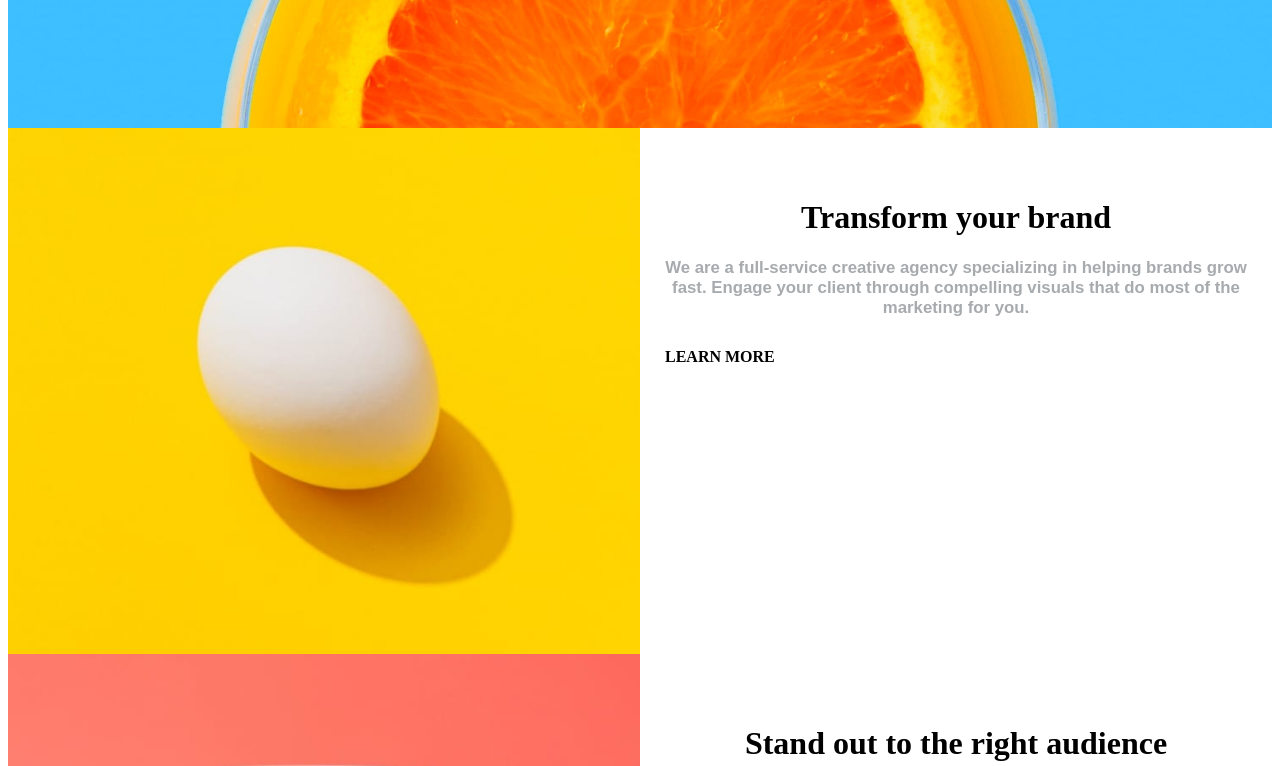
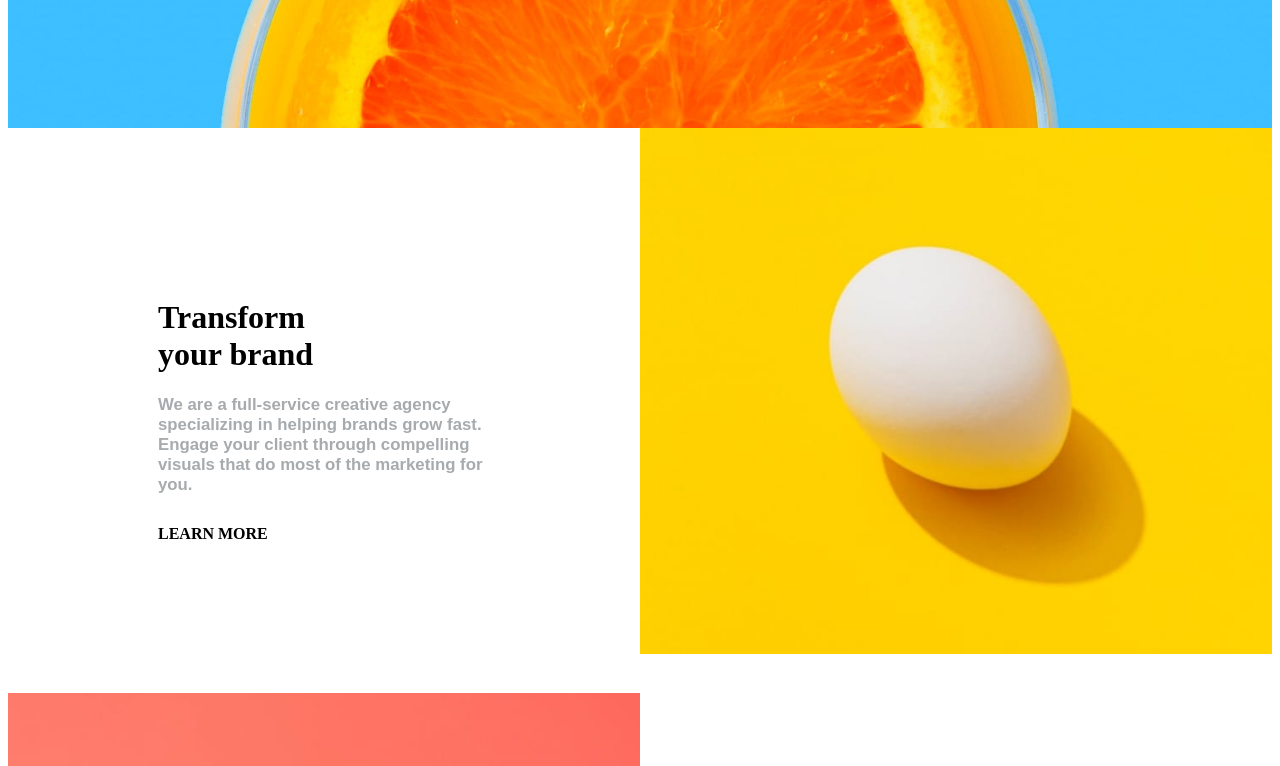
Before and after one commit to csmurillo/frontend-mentor-sunnyside-agency, a Next.js app: page / in a window 1280 px wide. Shown: the part 680-1446 px from the top of the page. Built offline with nearby package versions, Linux system fonts and the light colour scheme.

Commit message:
desktop done

```diff
--- a/components/ClientTestimonials/ClientSection/index.js
+++ b/components/ClientTestimonials/ClientSection/index.js
@@ -27,7 +27,6 @@ const ClientSection = ({client}) =>{
 };
 
 const ClientSectionContainer=styled.div`
-
 `;
 const ClientSectionImageContainer=styled.div`
     padding-top:50px;
--- a/components/ClientTestimonials/index.js
+++ b/components/ClientTestimonials/index.js
@@ -7,18 +7,27 @@ const ClientTestimonials = ({imageDescriptionSectionName,title,content,imgSrc})
     return (
         <ClientTestimonialsContainer>
             <ClientTestimonialsTitle>CLIENT TESTIMONIALS</ClientTestimonialsTitle>
+            <div className='center'>
             {clientData.map((data,i) => <ClientSection client={data} key={i}></ClientSection>)}
+            </div>
         </ClientTestimonialsContainer>
     );
 };
 const ClientTestimonialsContainer=styled.div`
     padding:80px 40px 80px 40px;
+    @media (min-width: 768px){
+        padding:200px;
+        clear:both;
+    }
 `;
 const ClientTestimonialsTitle=styled.h1`
     font-family: 'Fraunces', serif;
     font-size:1.2em;
     letter-spacing:2px;
     text-align:center;
+    @media (min-width: 768px){
+        // display:flex;
+    }
 `;
 
 export default ClientTestimonials;
--- a/components/Footer.js
+++ b/components/Footer.js
@@ -41,6 +41,9 @@ const FooterLink=styled.a`
     text-align:center;
     color:hsl(168,34%,45%);
     font-size:1.2em;
+    @media (min-width: 768px){
+        width:10%;
+    }
 `;
 const FooterSocialsContainer=styled.div`
     width:100%;
--- a/components/ImageDescription.js
+++ b/components/ImageDescription.js
@@ -1,8 +1,8 @@
 import React from 'react';
 import styled from 'styled-components';
-const ImageDescription = ({imageDescriptionSectionName,title,content,imgSrcMobile}) =>{
+const ImageDescription = ({imageDescriptionSectionName,title,content,imgSrcMobile,imgSrcDesktop}) =>{
     return (
-        <ImageDescriptionContainer imageDescriptionSectionName={imageDescriptionSectionName} imgSrcMobile={imgSrcMobile}>
+        <ImageDescriptionContainer imageDescriptionSectionName={imageDescriptionSectionName} imgSrcMobile={imgSrcMobile} imgSrcDesktop={imgSrcDesktop}>
             {/* <ImageDescriptionImg src="/images/mobile/image-graphic-design.jpg"></ImageDescriptionImg> */}
             <ImageDescriptionGroup>
                 <ImageDescriptionTitle>
@@ -28,6 +28,12 @@ align-items:flex-end;
 padding:50px 12px 25px 12px;
 color:${props => props.imageDescriptionSectionName=='graphic-design' ?  'hsl(167, 40%, 24%)' : 'hsl(198, 62%, 26%)'};
 // color:hsl(198, 62%, 26%);
+@media (min-width: 768px){
+    width:50%;
+    padding:0px;
+    float:left;
+    background-image: ${props => props.imgSrcDesktop ? 'url('+props.imgSrcDesktop+')' : 'none'};
+}
 `;
 const ImageDescriptionGroup = styled.div`
 padding:50px 0px 40px 0px;
@@ -44,6 +50,9 @@ font-family: 'Barlow', sans-serif;
 font-weight: 600;
 // color:hsl(198, 62%, 26%);
 padding:0px 5px 0px 5px;
+@media (min-width: 768px){
+    padding:0px 25% 0px 25%;
+}
 `;
 
 // const ImageDescriptionImg=styled.img`
--- a/components/Images.js
+++ b/components/Images.js
@@ -31,6 +31,11 @@ const ImagesContainer=styled.div`
     margin: 0;
     padding: 0;
     border: 0;
+    @media (min-width: 768px){
+        grid-template-columns: 25% 25% 25% 25%;
+        grid-template-areas:
+    "image-1 image-2 image-3 image-4";
+    }
 `;
 const ImageGalleryContainer1 = styled.div`
     grid-area:image-1;
--- a/components/LearnMoreSection.js
+++ b/components/LearnMoreSection.js
@@ -1,6 +1,6 @@
 import React, { useState, useEffect } from 'react';
 import styled from 'styled-components';
-const LearnMoreSection = ({title,content,imgSrcMobile,imgSrcDesktop}) =>{
+const LearnMoreSection = ({id,title,content,imgSrcMobile,imgSrcDesktop}) =>{
 
     const [screenSize,setScreenSize] = useState(null);
     useEffect(()=>{
@@ -11,15 +11,17 @@ const LearnMoreSection = ({title,content,imgSrcMobile,imgSrcDesktop}) =>{
     },[]);
 
     return (
-        <LearnMoreSectionContainer screenSize={screenSize}>
+        <LearnMoreSectionContainer sectionId={id}>
             <LearnMoreImage src={ screenSize > 768 ? imgSrcDesktop : imgSrcMobile}>
             </LearnMoreImage>
-            <LearnMore>
-                <LearnMoreHeader>{title}</LearnMoreHeader>
-                <LearnMoreContent>
-                    {content}
-                </LearnMoreContent>
-                <LearnMoreLink className='center'>LEARN MORE</LearnMoreLink>
+            <LearnMore className={screenSize > 768 ? 'center':'center'}>
+                <div>
+                    <LearnMoreHeader>{title}</LearnMoreHeader>
+                    <LearnMoreContent>
+                        {content}
+                    </LearnMoreContent>
+                    <LearnMoreLink className={screenSize > 768 ? 'center':''}>LEARN MORE</LearnMoreLink>
+                </div>
             </LearnMore>
         </LearnMoreSectionContainer>
     );
@@ -33,8 +35,8 @@ const LearnMoreSectionContainer = styled.div`
     "LearnMore";
     @media (min-width: 768px){
         grid-template-columns: 50%;
-        grid-template-areas:
-        "LearnMoreImage LearnMore";
+        grid-template-areas:${props => props.sectionId == 1 ? `'LearnMore LearnMoreImage'` : `'LearnMoreImage LearnMore'`};
+        // grid-template-areas: "LearnMoreImage LearnMore";
     }
 `;
 const LearnMoreImage = styled.img`
@@ -45,10 +47,18 @@ const LearnMore = styled.div`
     padding:50px 25px 60px 25px;
     grid-area:LearnMore;
     font-family: 'Fraunces', serif;
+    @media (min-width: 768px){
+        padding:150px;
+        background-color:white;
+    }
 `;
 const LearnMoreHeader = styled.h1`
 text-align:center;
 font-weight:900;
+@media (min-width: 768px){
+    text-align:start;
+    padding-right:120px;
+}
 `;
 const LearnMoreContent = styled.div`
 font-family: 'Barlow', sans-serif;
@@ -57,6 +67,9 @@ font-size:1.05em;
 font-weight:600;
 margin-bottom:30px;
 color: hsl(210, 4%, 67%);
+@media (min-width: 768px){
+    text-align:start;
+}
 `;
 const LearnMoreLink = styled.a`
 font-weight:900;
--- a/pages/index.js
+++ b/pages/index.js
@@ -8,8 +8,8 @@ import Footer from '../components/Footer';
 export default () => (
   <div>
     <MainSection></MainSection>
-    <LearnMoreSection imgSrcMobile="/images/mobile/image-transform.jpg" imgSrcDesktop="/images/desktop/image-transform.jpg" title="Transform your brand" content="We are a full-service creative agency specializing in helping brands grow fast. Engage your client through compelling visuals that do most of the marketing for you."></LearnMoreSection>
-    <LearnMoreSection imgSrcMobile="/images/mobile/image-stand-out.jpg" imgSrcDesktop="/images/desktop/image-stand-out.jpg" title="Stand out to the right audience" content="Using a collaborative formula of designers, researchers, photographers, videographers, and copywriters, we’ll build and extend your brand in digital places."></LearnMoreSection>
+    <LearnMoreSection id={1} imgSrcMobile="/images/mobile/image-transform.jpg" imgSrcDesktop="/images/desktop/image-transform.jpg" title="Transform your brand" content="We are a full-service creative agency specializing in helping brands grow fast. Engage your client through compelling visuals that do most of the marketing for you."></LearnMoreSection>
+    <LearnMoreSection id={2} imgSrcMobile="/images/mobile/image-stand-out.jpg" imgSrcDesktop="/images/desktop/image-stand-out.jpg" title="Stand out to the right audience" content="Using a collaborative formula of designers, researchers, photographers, videographers, and copywriters, we’ll build and extend your brand in digital places."></LearnMoreSection>
     <ImageDescription imageDescriptionSectionName="graphic-design" imgSrcMobile="/images/mobile/image-graphic-design.jpg" imgSrcDesktop="/images/desktop/image-graphic-design.jpg" title="Graphic Design" content="Great design makes you memorable. We deliver artwork that underscores your brand message and captures potential clients’ attention."></ImageDescription>
     <ImageDescription imageDescriptionSectionName="photography" imgSrcMobile="/images/mobile/image-photography.jpg" imgSrcDesktop="/images/mobile/image-photography.jpg" title="Photography" content="Increase your credibility by getting the most stunning, high-quality photos that improve your business image."></ImageDescription>
     <ClientTestimonials></ClientTestimonials>
```
